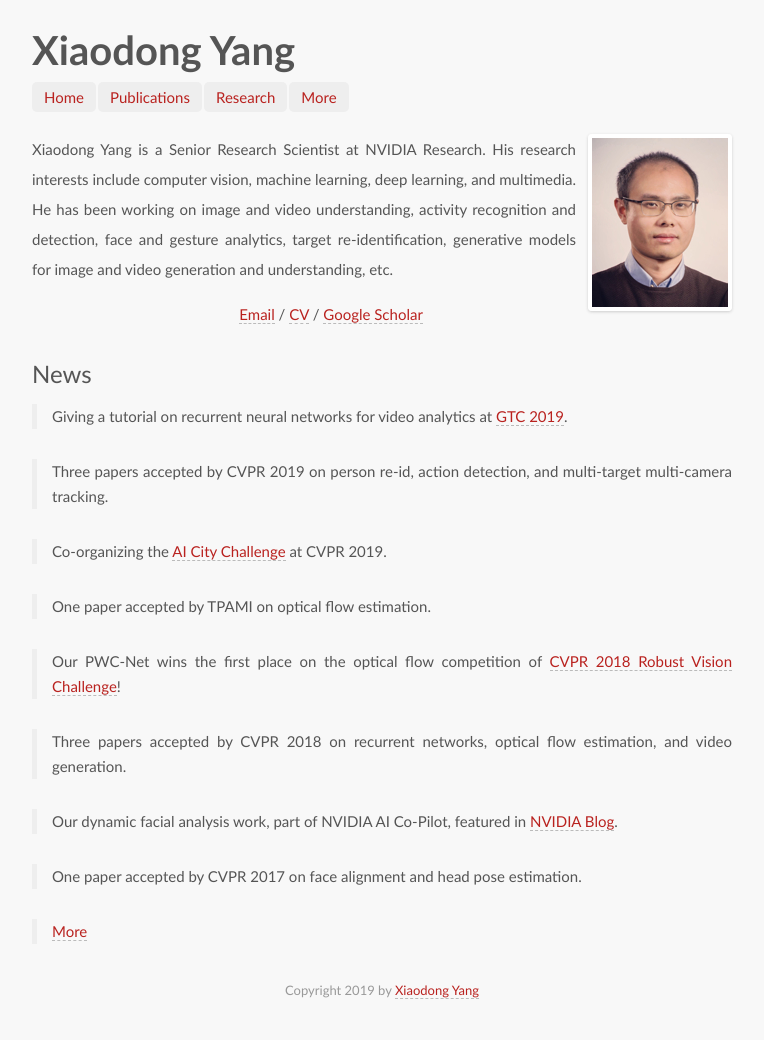
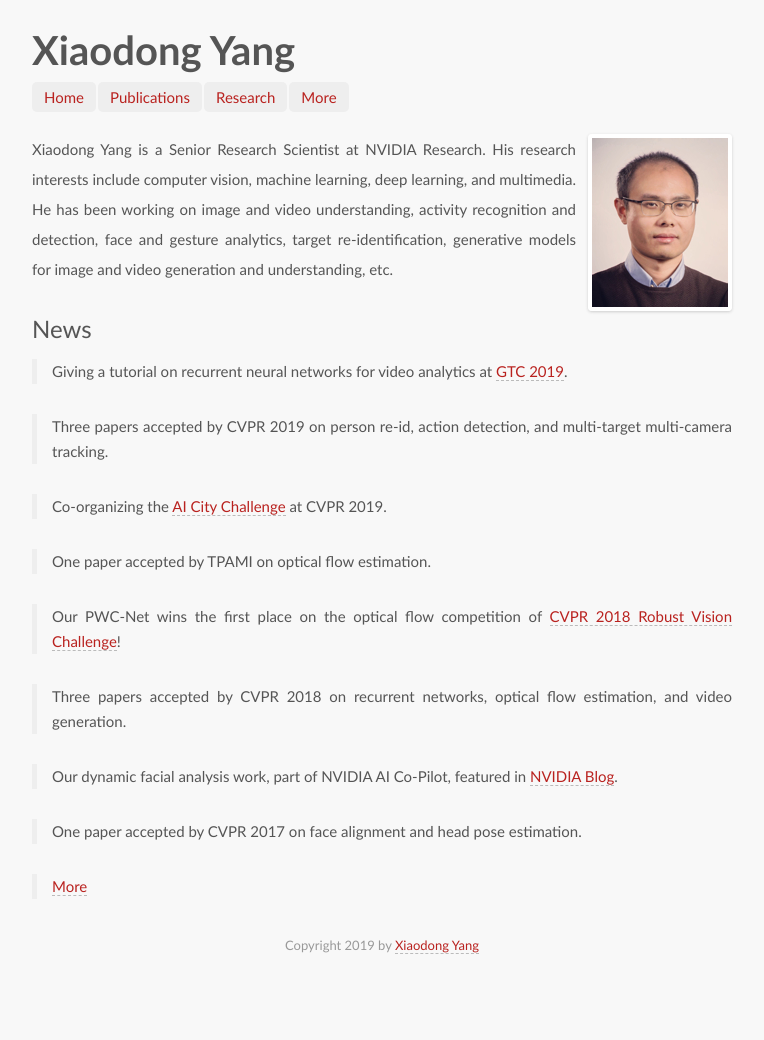
Before and after one commit to xiaodongyang/xiaodongyang.github.io, a Jekyll site: the page built from index.md, in a window 1280 px wide. Shown: the whole page, without its empty margins (258-1022 px from the left). Built offline with Jekyll 4.4.1, drawn with Linux system fonts in a browser that asks for light colours; some web fonts are replaced; after the commit the page ends 995 px from its top, so only the background shows below that.

Commit message:
Update index.md

```diff
--- a/index.md
+++ b/index.md
@@ -4,8 +4,6 @@ avatar: yes
 ---
 
 Xiaodong Yang is a Senior Research Scientist at NVIDIA Research. His research interests include computer vision, machine learning, deep learning, and multimedia. He has been working on image and video understanding, activity recognition and detection, face and gesture analytics, target re-identification, generative models for image and video generation and understanding, etc.
-
-&nbsp;&nbsp;&nbsp;&nbsp;&nbsp;&nbsp;&nbsp;&nbsp;&nbsp;&nbsp;&nbsp;&nbsp;&nbsp;&nbsp;&nbsp;&nbsp;&nbsp;&nbsp;&nbsp;&nbsp;&nbsp;&nbsp;&nbsp;&nbsp;&nbsp;&nbsp;&nbsp;&nbsp;&nbsp;&nbsp;&nbsp;&nbsp;&nbsp;&nbsp;&nbsp;&nbsp;&nbsp;&nbsp;&nbsp;&nbsp;&nbsp;&nbsp;&nbsp;&nbsp;&nbsp;&nbsp;&nbsp;&nbsp;&nbsp;&nbsp;&nbsp;&nbsp;&nbsp;&nbsp;[Email](mailto:xiaodongy@nvidia.com) / [CV](/publications/papers/cv.pdf) / [Google Scholar](http://scholar.google.com/citations?user=yWsMg_gAAAAJ&hl=en)
 
 ## News
 
```
